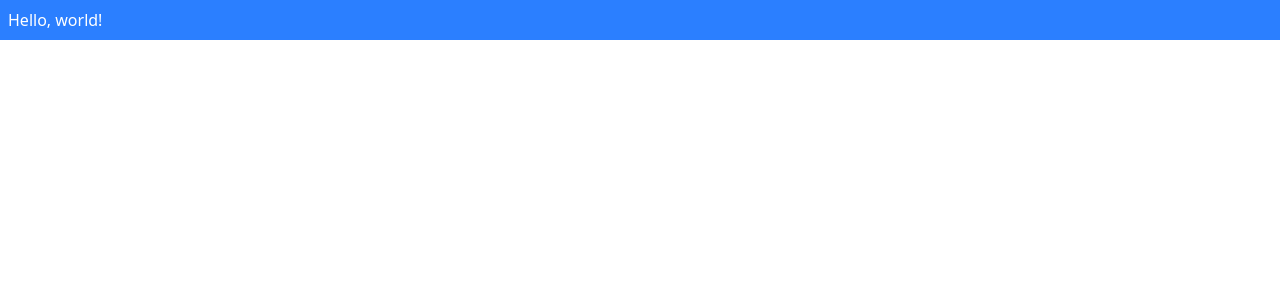
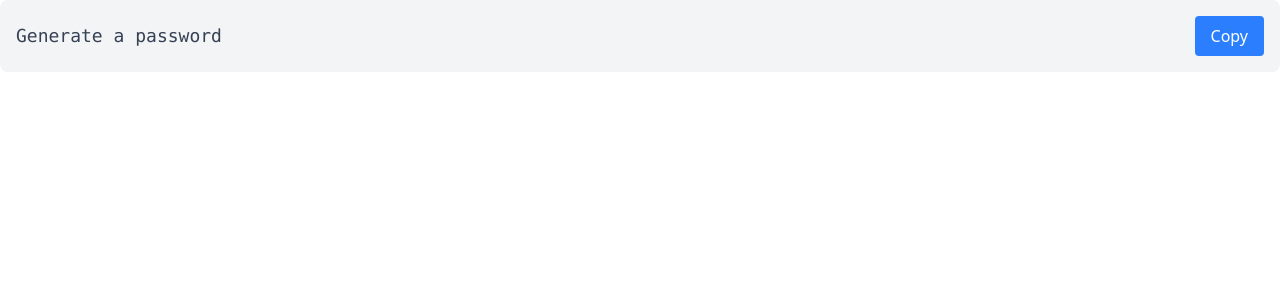
Before and after one commit to Espadv69/PassCraft, a React (Vite) app: page / in a window 1280 px wide. Shown: the top 300 px of the page. Built offline with nearby package versions, Linux system fonts and the light colour scheme; the HTML template or start-up script is replaced by a standard one.

Commit message:
Replace Hello world message with PasswordDisplay component in App

```diff
--- a/src/App.jsx
+++ b/src/App.jsx
@@ -1,5 +1,7 @@
+import PasswordDisplay from './components/PasswordDisplay'
+
 const App = () => {
-  return <h1 className="bg-blue-500 text-white p-2">Hello, world!</h1>
+  return <PasswordDisplay />
 }
 
 export default App
```
